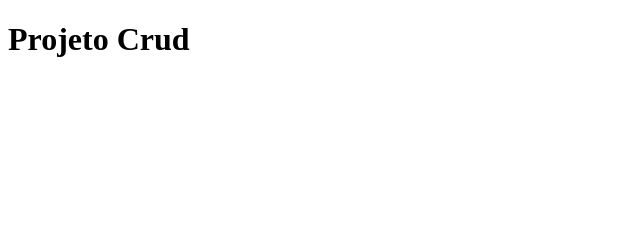
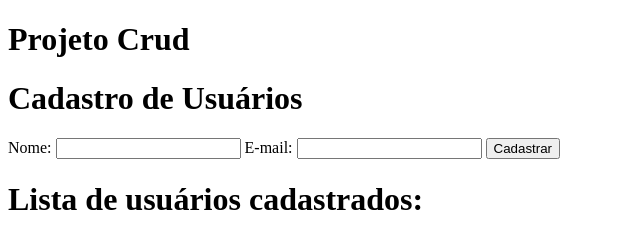
Before and after one commit to ranyelsonneres/GPE01M30056---PROGRAMACAO-PARA-WEB, a website: page Projeto-Crud/public/index.html in a window 1280 px wide. Shown: the whole page, without its empty margins (0-640 px from the left). Drawn offline with Linux system fonts and the light colour scheme.

Commit message:
Update index.html

```diff
--- a/Projeto-Crud/public/index.html
+++ b/Projeto-Crud/public/index.html
@@ -7,5 +7,18 @@
 </head>
 <body>
     <h1>Projeto Crud</h1>
+
+    <h1>Cadastro de Usuários</h1>
+    <form id="user-form">
+        <label for="nome">Nome:</label>
+        <input type="text" id="nome" required>
+        <label for="email">E-mail:</label>
+        <input type="text" id="email" required>
+        <button type="submit">Cadastrar</button>
+    </form>
+
+    <h1>Lista de usuários cadastrados:</h1>
+
+    <script src="app.js"></script>
 </body>
 </html>
```
